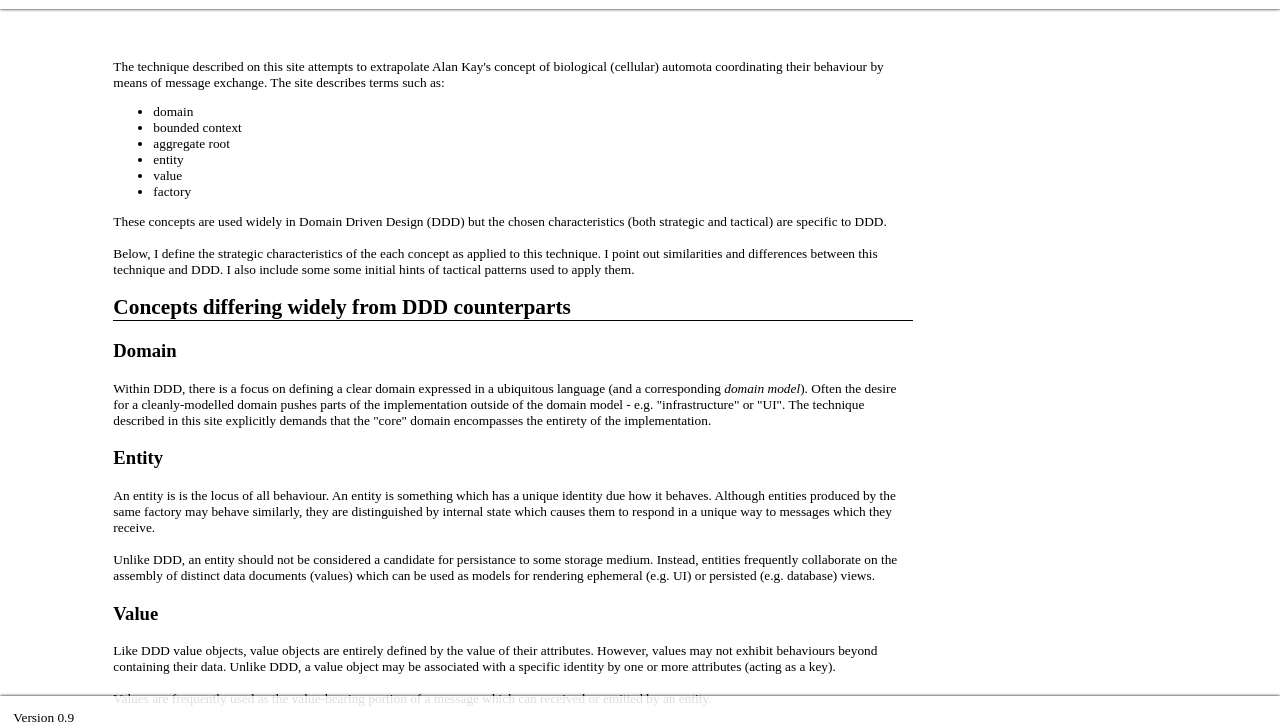
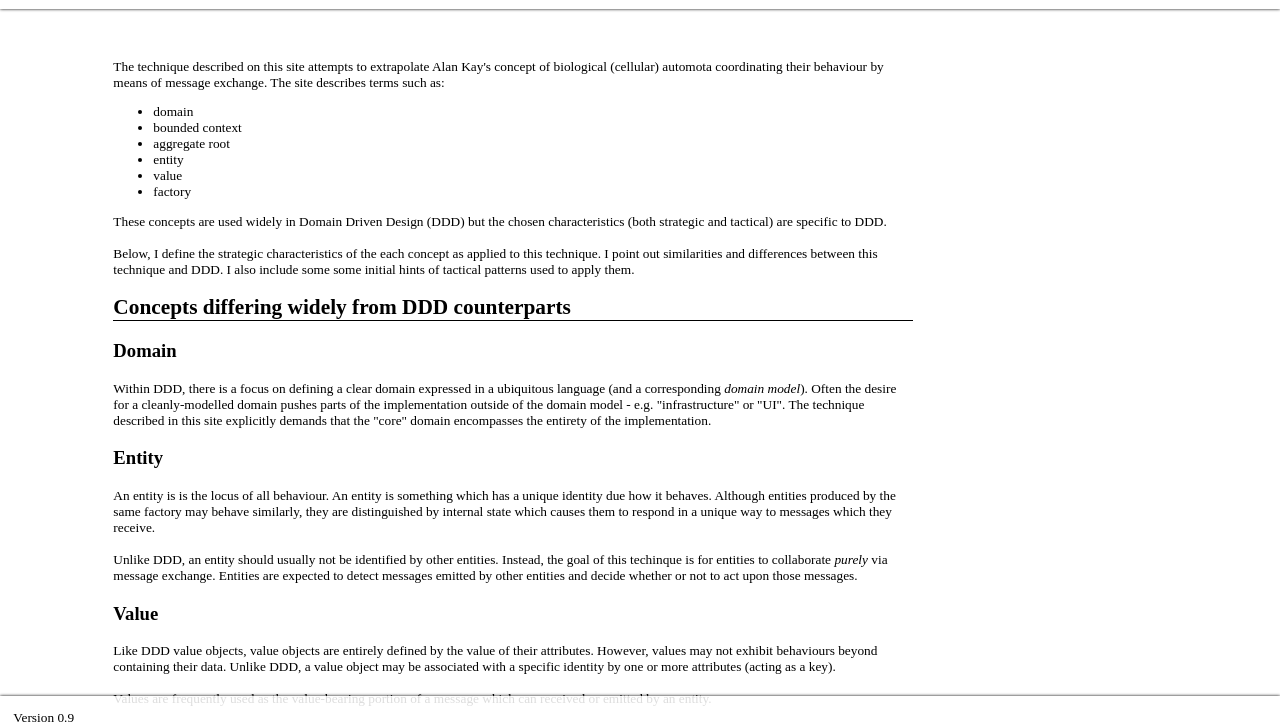
Before and after one commit to goofballLogic/modd, a plain HTML site: page docs/index.html in a window 1280 px wide. Shown: the part 61-783 px from the top of the page. Drawn offline with Linux system fonts and the light colour scheme; files whose address does not match are found by name.

Commit message:
upd docs

```diff
--- a/docs/index.html
+++ b/docs/index.html
@@ -60,9 +60,10 @@
       which causes them to respond in a unique way to messages which they receive.
       <br />
       <br />
-      Unlike DDD, an entity should not be considered a candidate for persistance to some storage medium.
-      Instead, entities frequently collaborate on the assembly of distinct data documents (values) which can be used as
-      models for rendering ephemeral (e.g. UI) or persisted (e.g. database) views.
+      Unlike DDD, an entity should usually not be identified by other entities.
+      Instead, the goal of this techinque is for entities to collaborate <em>purely</em> via message exchange.
+      Entities are expected to detect messages emitted by other entities and decide whether or not to act upon those
+      messages.
     </p>
 
     <h3>Value</h3>
```
